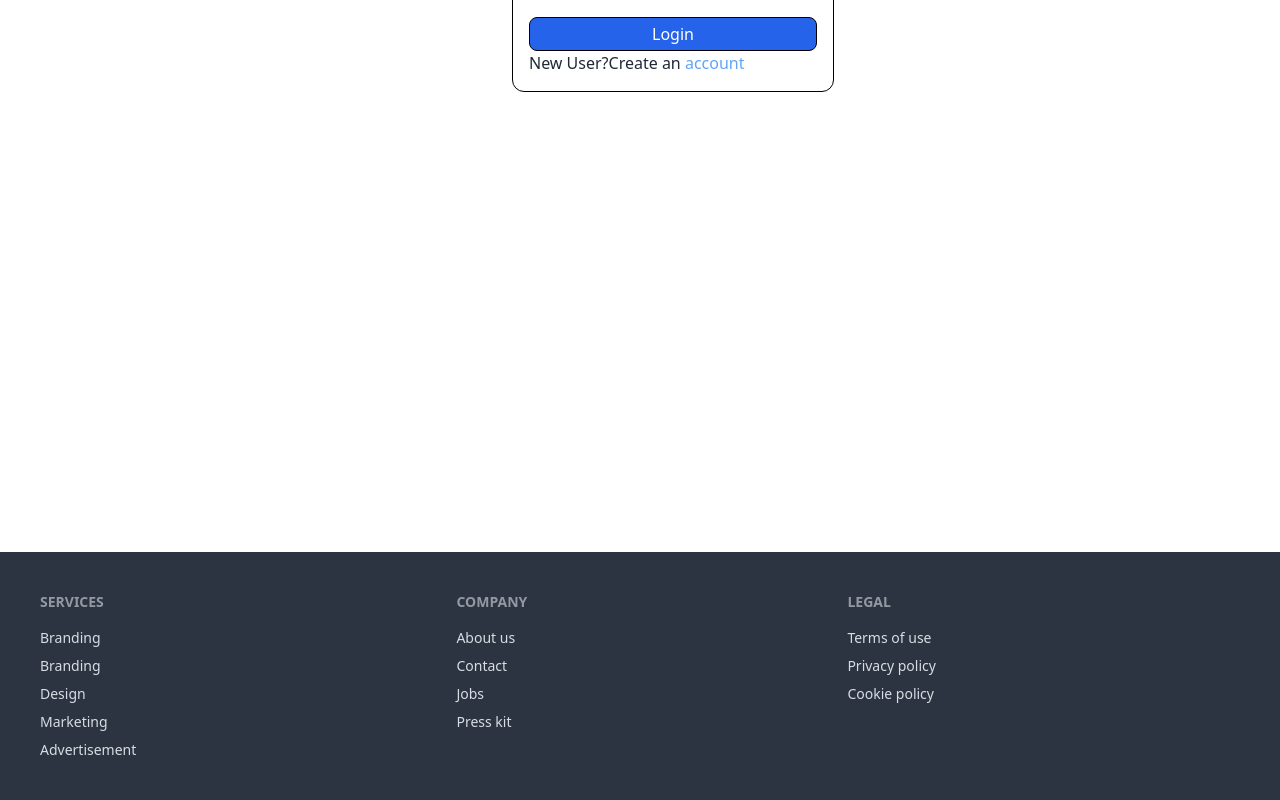
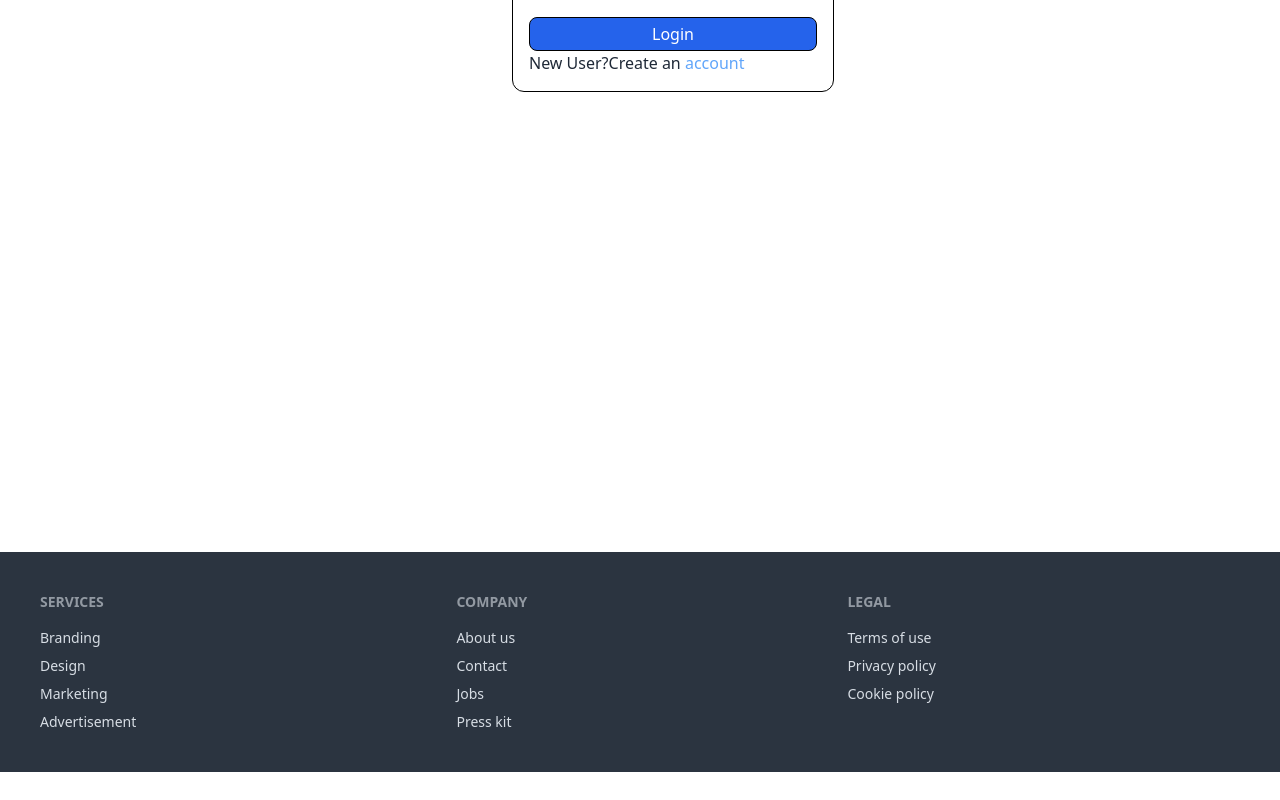
Before and after one commit to Rambo624/E-commerce, a React (Vite) app in the folder frontend/: page /sellerlogin in a window 1280 px wide. Shown: the part 576-1376 px from the top of the page. After the commit the page ends 1348 px from the top, so only its background shows below. Built offline with nearby package versions, Linux system fonts and the light colour scheme; no server answers.

Commit message:
footer adjustment removed

```diff
--- a/frontend/src/Components/Footer.jsx
+++ b/frontend/src/Components/Footer.jsx
@@ -7,7 +7,7 @@ function Footer() {
   <nav>
     <h6 className="footer-title">Services</h6>
     <a className="link link-hover">Branding</a>
-    <a className="link link-hover">Branding</a>
+
     <a className="link link-hover">Design</a>
     <a className="link link-hover">Marketing</a>
     <a className="link link-hover">Advertisement</a>
```
